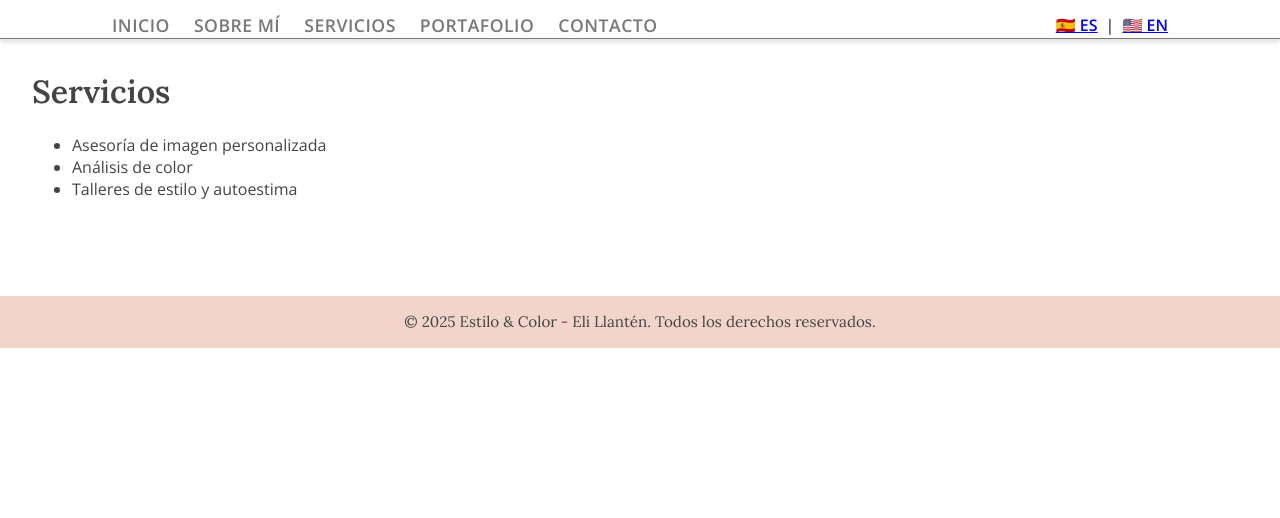
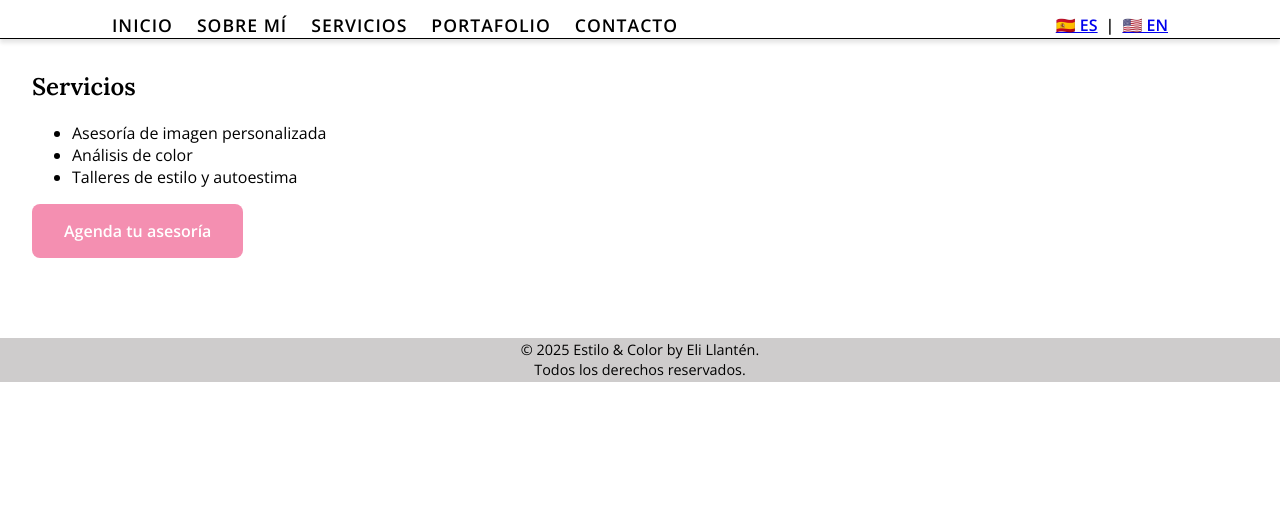
Before and after one commit to OscarAliaga/estiloycolor, a Flask app: page /services in a window 1280 px wide. Shown: the part 282-800 px from the top of the page. Run offline with Flask 3, Linux system fonts and the light colour scheme.

Commit message:
"Mejoras en página de inicio y estilos generales"

```diff
--- a/static/css/colors.css
+++ b/static/css/colors.css
@@ -1,8 +1,8 @@
 /* Paleta de colores principal */
 :root {
     --primary-color: #ffffff;
-    --secondary-color: #f1d4ca;
-    --accent-color: #797779;
+    --secondary-color: #cecccc;
+    --accent-color: #000000;
     --background-color: #ffffff;
-    --text-color: #444444;
+    --text-color: #000000;
 }
--- a/static/css/styles.css
+++ b/static/css/styles.css
@@ -19,7 +19,7 @@ header {
 nav ul li a {
     font-size: 1.1rem;
     text-transform: uppercase;
-    letter-spacing: 0.5px;
+    letter-spacing: 1px;
     font-family: 'Open Sans', sans-serif;
     font-weight: 600;
     text-decoration: none;
@@ -132,3 +132,107 @@ h1, h2, h3 {
     font-size: 1.1rem;
     margin: 1rem 0;
 }
+
+.hero-section {
+  background-image: url('/static/img/hero.jpeg');
+  background-size: cover;
+  background-position: center;
+  height: 90vh;
+  position: relative;
+  display: flex;
+  align-items: center;
+  justify-content: center;
+  color: white;
+}
+
+.hero-overlay-gradient {
+  width: 100%;
+  height: 95%;
+  background: linear-gradient(to bottom, rgba(0, 0, 0, 0.2), rgba(0, 0, 0, 0.2));
+  display: flex;
+  align-items: center;
+  justify-content: center;
+  padding: 1.25rem;
+}
+
+.hero-content {
+  text-align: center;
+  max-width: 700px;
+  padding: 2rem;
+  background-color: rgba(0, 0, 0, 0.4);
+  border-radius: 1rem;
+}
+
+.hero-title {
+  font-size: 3rem;
+  font-weight: 700;
+  margin-bottom: 1rem;
+  text-shadow: 1px 1px 4px rgba(0,0,0,0.5);
+}
+
+.hero-subtitle {
+  font-size: 1.5rem;
+  margin-bottom: 2rem;
+  font-weight: 450;
+  text-shadow: 1px 1px 3px rgba(0,0,0,0.5);
+}
+
+.hero-buttons {
+  display: flex;
+  flex-wrap: wrap;
+  justify-content: center;
+  gap: 3rem;
+}
+
+.hero-button {
+  background-color: #f48fb1;
+  color: white;
+  padding: 1rem 2rem;
+  border-radius: 0.5rem;
+  text-decoration: none;
+  font-weight: bold;
+  transition: background-color 0.5s ease;
+  display: inline-flex;
+  align-items: center;
+  gap: 0rem;
+}
+
+.hero-button:hover {
+  background-color: #d243e8;
+}
+
+/* Animación */
+.fade-in-up {
+  animation: fadeInUp 1s ease-out;
+}
+
+@keyframes fadeInUp {
+  from {
+    opacity: 0;
+    transform: translateY(30px);
+  }
+  to {
+    opacity: 1;
+    transform: translateY(0);
+  }
+}
+
+/* Responsive */
+@media (max-width: 600px) {
+  .hero-title {
+    font-size: 2rem;
+  }
+  .hero-subtitle {
+    font-size: 1.1rem;
+  }
+  .hero-buttons {
+    flex-direction: column;
+  }
+}
+
+.footer-line {
+    font-family: 'Open Sans', sans-serif;
+    margin: 0;
+  line-height: 1.4;
+  font-size: 0.9rem;
+}
--- a/templates/base.html
+++ b/templates/base.html
@@ -39,8 +39,9 @@
         {% block content %}{% endblock %}
     </main>
 
-    <footer>
-        <p>&copy; 2025 {{ _('Estilo & Color - Eli Llantén. Todos los derechos reservados.') }}</p>
-    </footer>
+  <footer class="footer">
+  <p class="footer-line">&copy; 2025 Estilo & Color by Eli Llantén.</p>
+  <p class="footer-line">{{ _('Todos los derechos reservados.') }}</p>
+</footer>
 </body>
 </html>
--- a/templates/services.html
+++ b/templates/services.html
@@ -1,10 +1,16 @@
 {% extends 'base.html' %}
 {% block title %}{{ _('Servicios') }}{% endblock %}
+
 {% block content %}
-<h1>{{ _('Servicios') }}</h1>
-<ul>
-    <li>{{ _('Asesoría de imagen personalizada') }}</li>
-    <li>{{ _('Análisis de color') }}</li>
-    <li>{{ _('Talleres de estilo y autoestima') }}</li>
-</ul>
+<section id="servicios" class="services-section">
+  <div class="section-content">
+    <h2>{{ _('Servicios') }}</h2>
+    <ul>
+      <li>{{ _('Asesoría de imagen personalizada') }}</li>
+      <li>{{ _('Análisis de color') }}</li>
+      <li>{{ _('Talleres de estilo y autoestima') }}</li>
+    </ul>
+    <a href="{{ url_for('contact') }}" class="hero-button">{{ _('Agenda tu asesoría') }}</a>
+  </div>
+</section>
 {% endblock %}
```
Also changed, not shown: templates/index.html (+17 -2 lines), templates/portfolio.html (+19 -2 lines).
